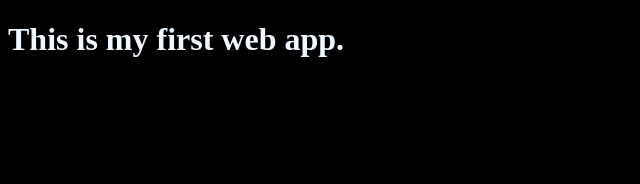
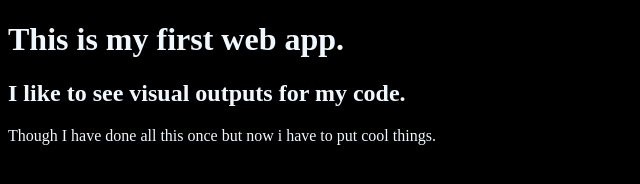
Before and after one commit to Vansh-Arora/basic_web, a plain HTML site: page index.html in a window 1280 px wide. Shown: the whole page, without its empty margins (0-640 px from the left). Drawn offline with Linux system fonts and the light colour scheme.

Commit message:
Adding some more tags

```diff
--- a/index.html
+++ b/index.html
@@ -13,11 +13,22 @@
             {
                 color: aliceblue;
             }
+            h2
+            {
+                color: aliceblue;
+            }
+            p
+            {
+                color: aliceblue;
+            }
         </style>
     </head>
 
     <body>
         <h1>This is my first web app.</h1>
+        <h2>I like to see visual outputs for my code.</h2>
+        <p>Though I have done all this once but now i have to put cool things.</p>
+
     </body>
 
 </html>
```
